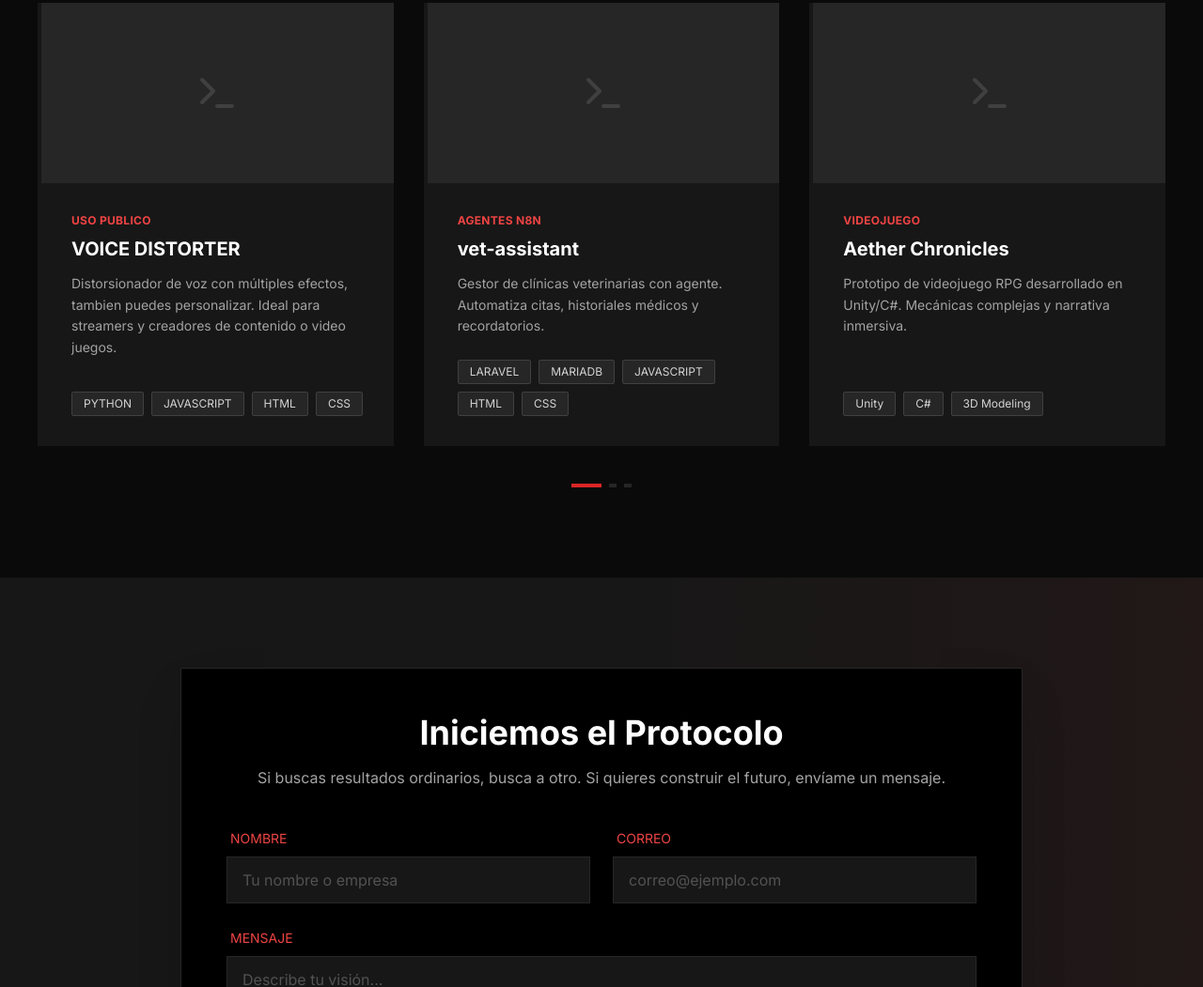
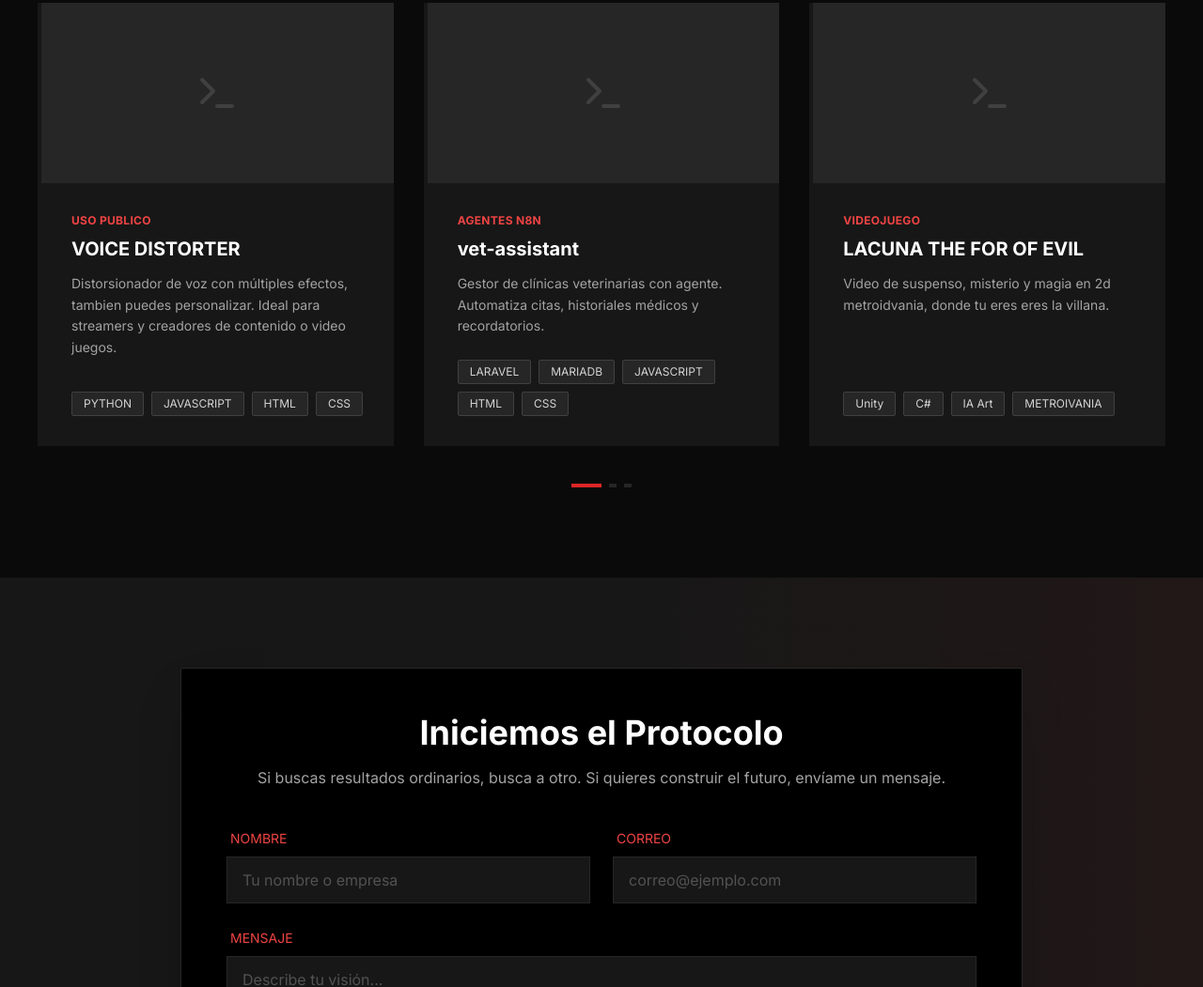
Before and after one commit to izofer/izofer, a plain HTML site: page index.html in a window 1280 px wide. Shown: the part 2373-3424 px from the top of the page at 94% size. Drawn offline with nearby package versions, Linux system fonts and the light colour scheme.

Commit message:
LACUNA
LACUNA

```diff
--- a/index.html
+++ b/index.html
@@ -315,10 +315,10 @@
             },
 
             {
-                title: "Aether Chronicles",
-                desc: "Prototipo de videojuego RPG desarrollado en Unity/C#. Mecánicas complejas y narrativa inmersiva.",
-                tags: ["Unity", "C#", "3D Modeling"],
-                url:'',
+                title: "LACUNA THE FOR OF EVIL",
+                desc: "Video de suspenso, misterio y magia en 2d metroidvania, donde tu eres eres la villana.",
+                tags: ["Unity", "C#", "IA Art", "METROIVANIA"],
+                url:'https://izofer.itch.io/lacuna-the-forge-of-evil',
                 type: "Videojuego"
             },
             {
```
